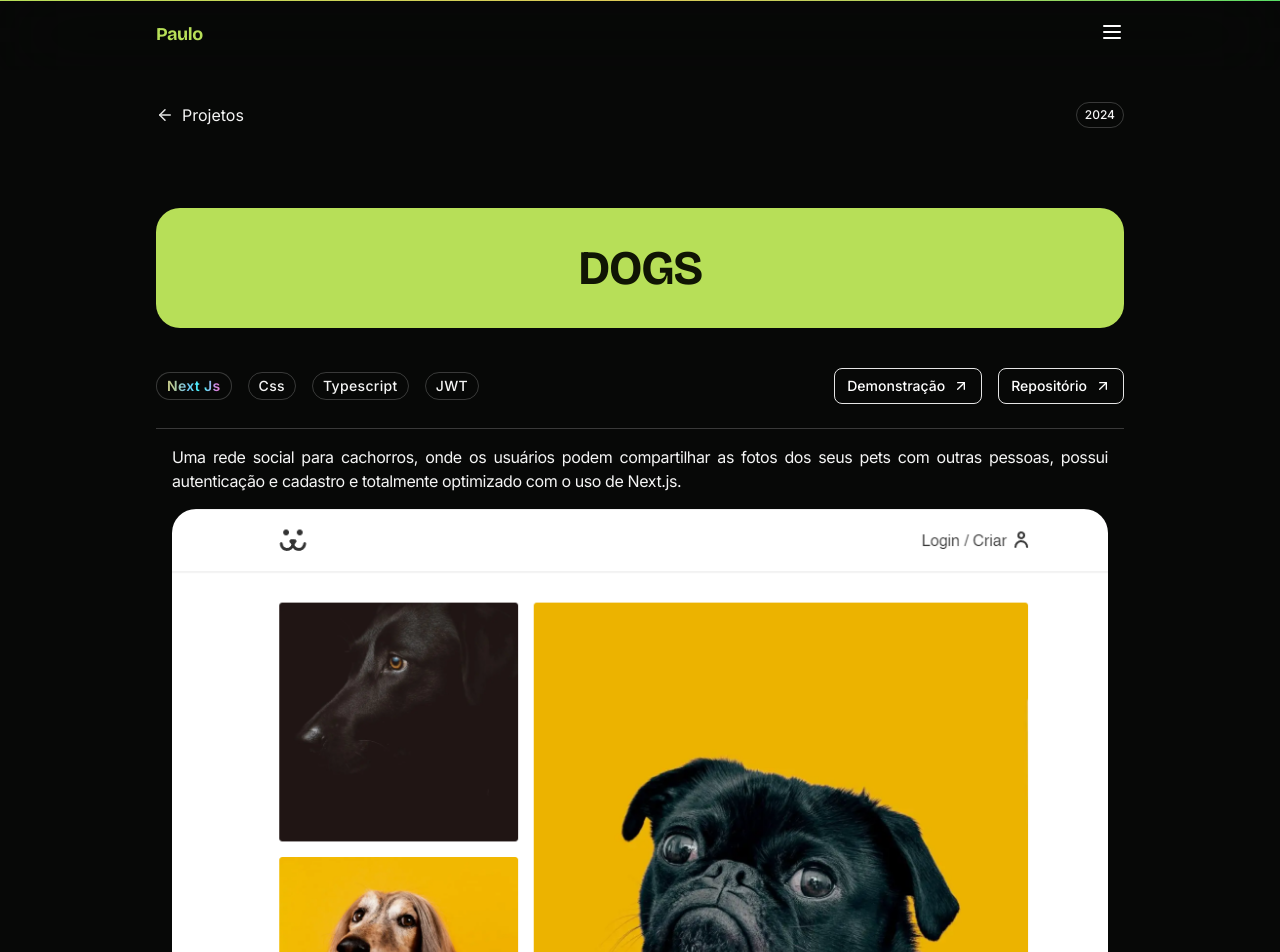
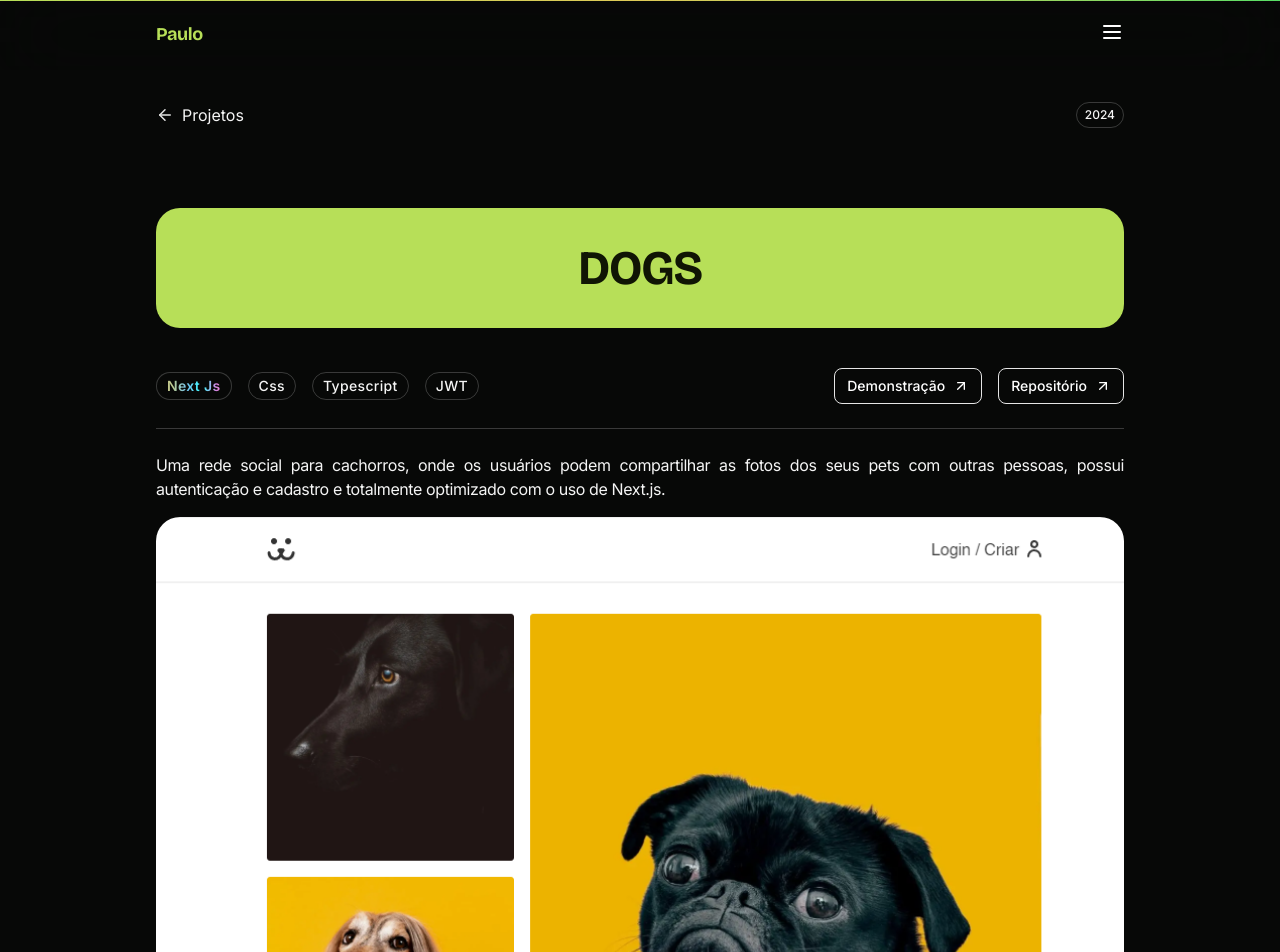
Before and after one commit to paulopbi/portfolio, a Next.js app: page /projetos/dogs in a window 1280 px wide. Shown: the top 952 px of the page. Built offline with nearby package versions, Linux system fonts and the light colour scheme.

Commit message:
refactor: remove the padding

```diff
--- a/src/components/detailed-project.tsx
+++ b/src/components/detailed-project.tsx
@@ -77,7 +77,7 @@ const DetailedProjectInfo = ({ data }: { data: typeof projectInfo }) => {
           </section>
 
           {/* overview */}
-          <div className="p-4">
+          <div className="mt-6">
             <p
               className="description mx-auto mb-4 text-justify text-pretty"
               dangerouslySetInnerHTML={{ __html: project.description }}
```
